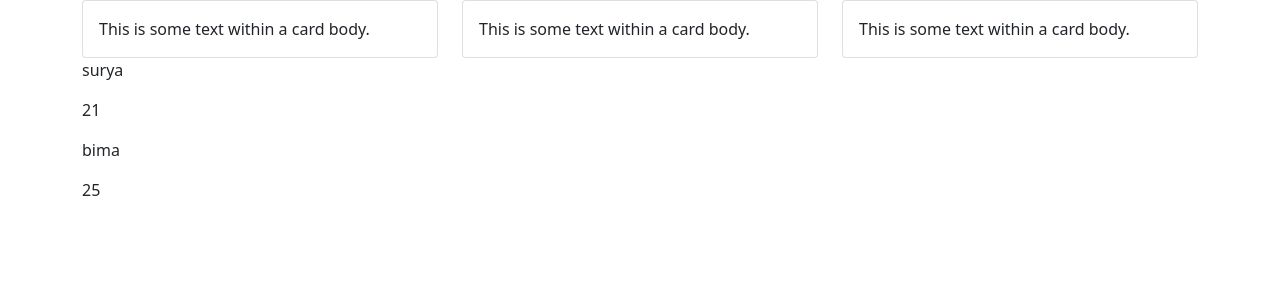
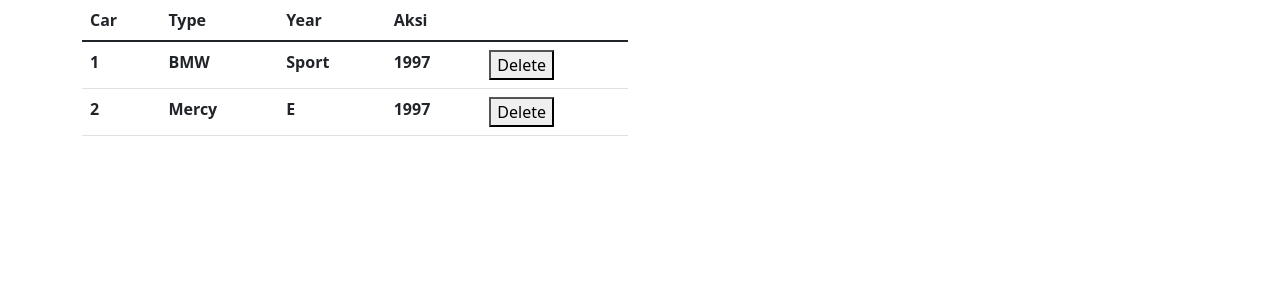
Before and after one commit to stnrvn/MMI-CAMP-DAY-1, a React (Create React App) app: page / in a window 1280 px wide. Shown: the top 300 px of the page. Built offline with nearby package versions, Linux system fonts and the light colour scheme.

Commit message:
dynamic table component

```diff
--- a/src/App.jsx
+++ b/src/App.jsx
@@ -4,6 +4,7 @@ import React, { useState, useEffect } from 'react';
 
 // components
 import MyButton from './components/button';
+import MyTable from './components/table';
 
 function App() {
   const [counter, setCounter] = useState(0)
@@ -12,26 +13,34 @@ function App() {
 
   const [data, setData] = useState([
     {
-      name: 'surya',
-      age: 21
+      id: 1,
+      car: 'BMW',
+      type: 'Sport',
+      year: 1997
     },
     {
-      name: 'bima',
-      age: 25
+      id: 2,
+      car: 'Mercy',
+      type: 'E',
+      year: 1997
     },
   ])
 
-  const handleDelete = () => {
-    data.filter()
+  const [columns, setColumns] = useState([
+    'Car',
+    'Type',
+    'Year',
+    'Aksi'
+  ])
+
+  const handleDelete = (id) => {
+    setData(data.filter(item => item.id !== id))
+    console.log(id)
   }
 
-  const handleCounter = (num) => {
-    setCounter(counter + num)
-  }
-
-  // useEffect(() => {
-  //   console.log('use effect run');
-  // },[])
+  // const handleCounter = (num) => {
+  //   setCounter(counter + num)
+  // }
 
   useEffect(() => {
     // ini menjalankan suatu function saat web belum benar2 muncul
@@ -39,69 +48,22 @@ function App() {
     // willount
     console.log('use effect run')
 
-  }, [counter])
+  }, [data])
 
   return (
-    // <div className="App">
-    //   <header className="App-header">
-    //     <img src={logo} className="App-logo" alt="logo" />
-    //     <p>
-    //       {counter} click!
-    //     </p>
-    //     {/* <button onClick={() => handleCounter(5)}>click me!</button> */}
-    //     <button type="button" className="btn btn-primary">Primary</button>
-    //     {/* <MyButton
-    //       buttonName={buttonName}
-    //     /> */}
-    //   </header>
-    // </div>
-    <div className="container">
-      <div className="row">
-
-        <div className="col-lg-4">
-          <div class="card">
-            <div class="card-body">
-              This is some text within a card body.
-            </div>
+    <>
+      <div className="container">
+        <div className="row">
+          <div className="col-lg-6">
+            <MyTable
+              columns={columns}
+              datas={data}
+              onDelete={handleDelete}
+            />
           </div>
         </div>
-
-        <div className="col-lg-4">
-          <div class="card">
-            <div class="card-body">
-              This is some text within a card body.
-            </div>
-          </div>
-        </div>
-
-        <div className="col-lg-4">
-          <div class="card">
-            <div class="card-body">
-              This is some text within a card body.
-            </div>
-          </div>
-        </div>
-
       </div>
-
-      <div className="row">
-        <div className="col-lg-12">
-          {
-            data.map(item => {
-              return(
-                <>
-                  <p>{item.name}</p>
-                  <p>{item.age}</p>
-                </>
-              )
-            })
-          }
-        </div>
-      </div>
-
-        {/* INI TABLE DIBAWAH CUMAN CONTOH PENULISAN*/}
-      {/* <MyTable data={data} onDelete={handleDelete}/> */}
-    </div>
+    </>
   );
 }
 
--- /dev/null
+++ b/src/components/table.jsx
@@ -0,0 +1,53 @@
+
+
+const MyTable = ({
+  columns,
+  datas,
+  onDelete
+}) => {
+
+  const dynamicKey = () => {
+
+  }
+
+  return(
+    <>
+      <table className="table">
+        <thead>
+            <tr>
+            {
+              columns?.map(column => {
+                return(
+                  <>
+                      <th scope="col">{column}</th>
+                  </>
+                )
+            })
+        }
+        </tr>
+        </thead>
+        <tbody>
+            {
+                datas?.map(data => {
+                  return(
+                    // fragment berfungsi seperti pembungkus element child
+                    <>
+                        <tr>
+                            {
+                              Object.keys(data).map(key =>
+                                <th>{data[key]}</th>
+                              )
+                            }
+                          <th><button onClick={() => onDelete(data.id)}>Delete</button></th>
+                        </tr>
+                    </>
+                )
+                })
+            }
+        </tbody>
+      </table>
+    </>
+  )
+}
+
+export default MyTable
```
